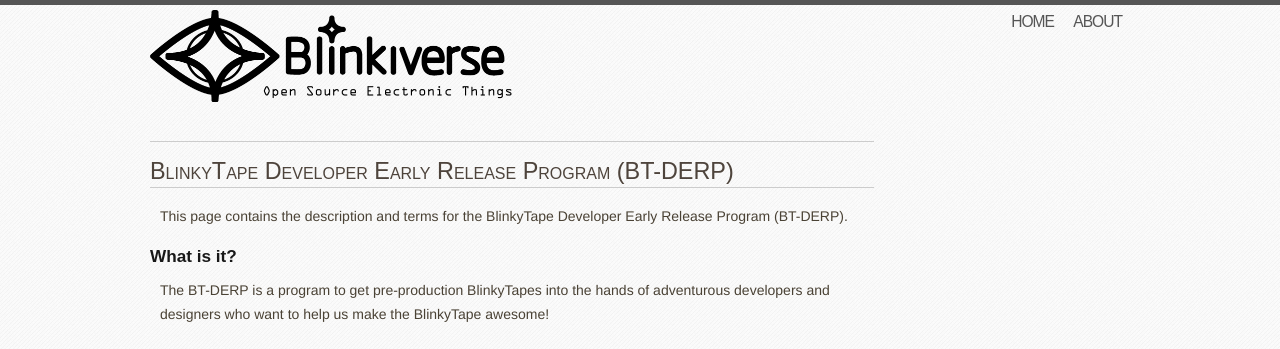
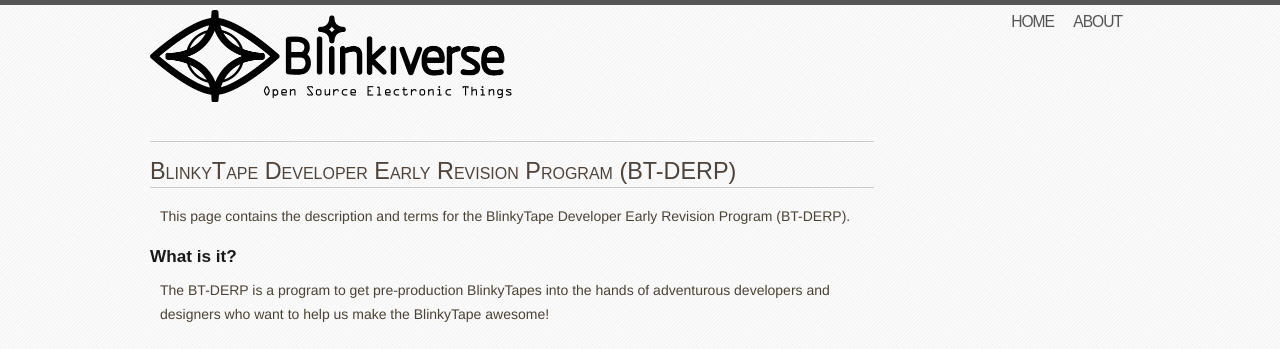
Before and after one commit to jravetch/blinkinlabs.github.io, a Jekyll site: the page built from blinkytape-derp.md, in a window 1280 px wide and 900 px high. Shown: the top 349 px of the window. Built offline with Jekyll 4.4.1, drawn with Linux system fonts in a browser that asks for light colours; Markdown is read by kramdown in place of the engine named in the settings.

Commit message:
Whoops. "Release" => "Revision"

```diff
--- a/blinkytape-derp.md
+++ b/blinkytape-derp.md
@@ -3,10 +3,10 @@
 permalink: /blinkytape/derp/index.html
 ---
 
-# BlinkyTape Developer Early Release Program (BT-DERP)
+# BlinkyTape Developer Early Revision Program (BT-DERP)
 
 This page contains the description and terms for the BlinkyTape
-Developer Early Release Program (BT-DERP).
+Developer Early Revision Program (BT-DERP).
 
 ## What is it?
 
```
